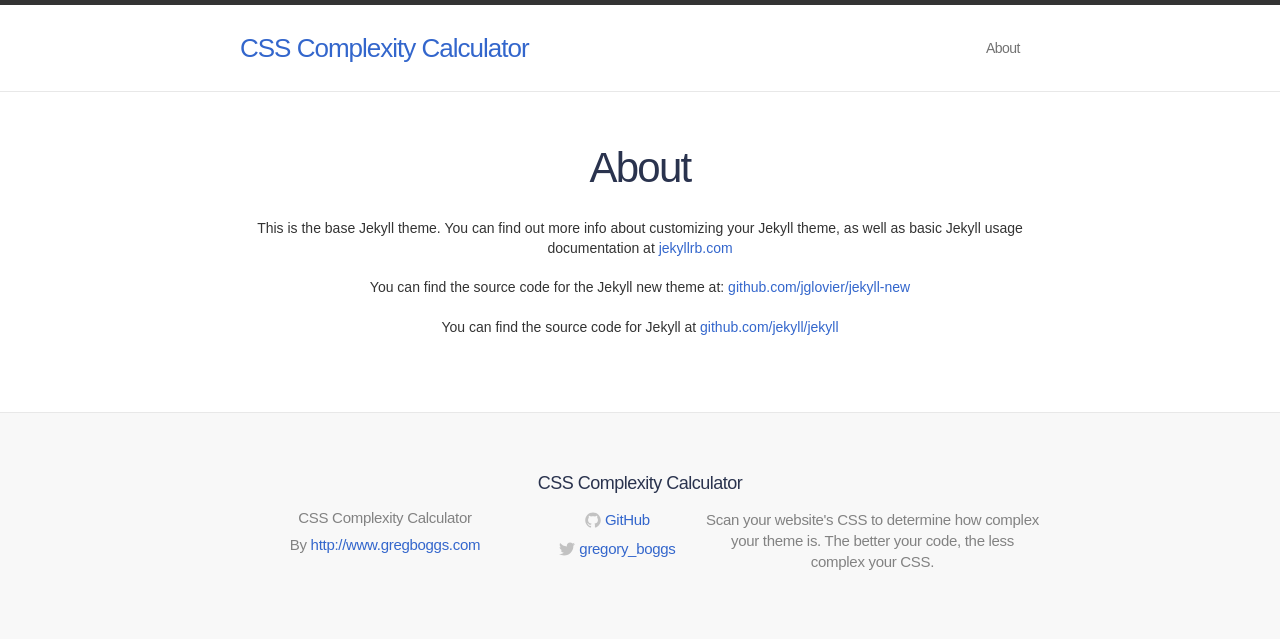
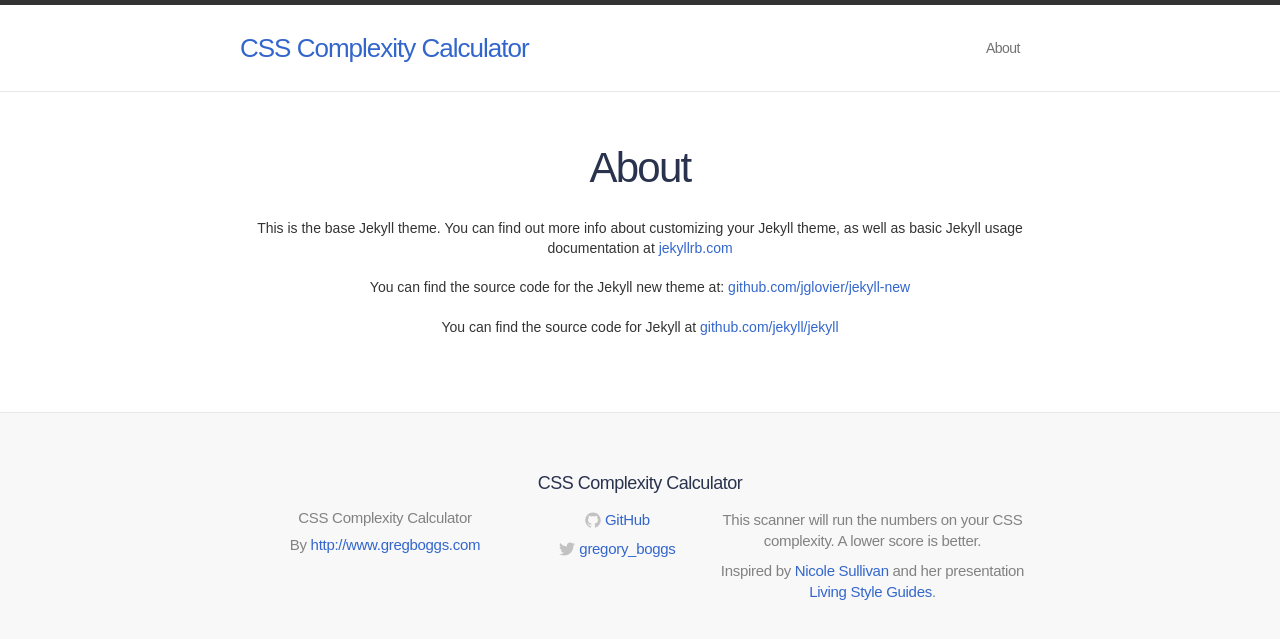
Before and after one commit to Greg-Boggs/css-complexity, a Jekyll site: the page built from about.md, in a window 1280 px wide. Shown: the top 639 px of the page. Built offline with Jekyll 4.4.1, drawn with Linux system fonts in a browser that asks for light colours.

```diff
--- a/_config.yml
+++ b/_config.yml
@@ -1,7 +1,7 @@
 # Site settings
 title: CSS Complexity Calculator
 email: "http://www.gregboggs.com"
-description: "Scan your website's CSS to determine how complex your theme is. The better your code, the less complex your CSS."
+description: "This scanner will run the numbers on your CSS complexity. A lower score is better."
 baseurl: ""
 url: "http://css.gregboggs.com"
 github: "Greg-Boggs/css-complexity"
--- a/_includes/footer.html
+++ b/_includes/footer.html
@@ -54,6 +54,8 @@
 
     <div class="footer-col-3 column">
       <p class="text">{{ site.description }}</p>
+      <p class="text">Inspired by <a href="http://www.stubbornella.org">Nicole Sullivan</a>
+        and her presentation <a href="http://www.stubbornella.org/content/2013/06/05/creating-living-style-guides-to-improve-performance">Living Style Guides</a>.</p>
     </div>
 
   </div>
```
Also changed, not shown: _includes/header.html (+10 -0 lines), 2 other files.
